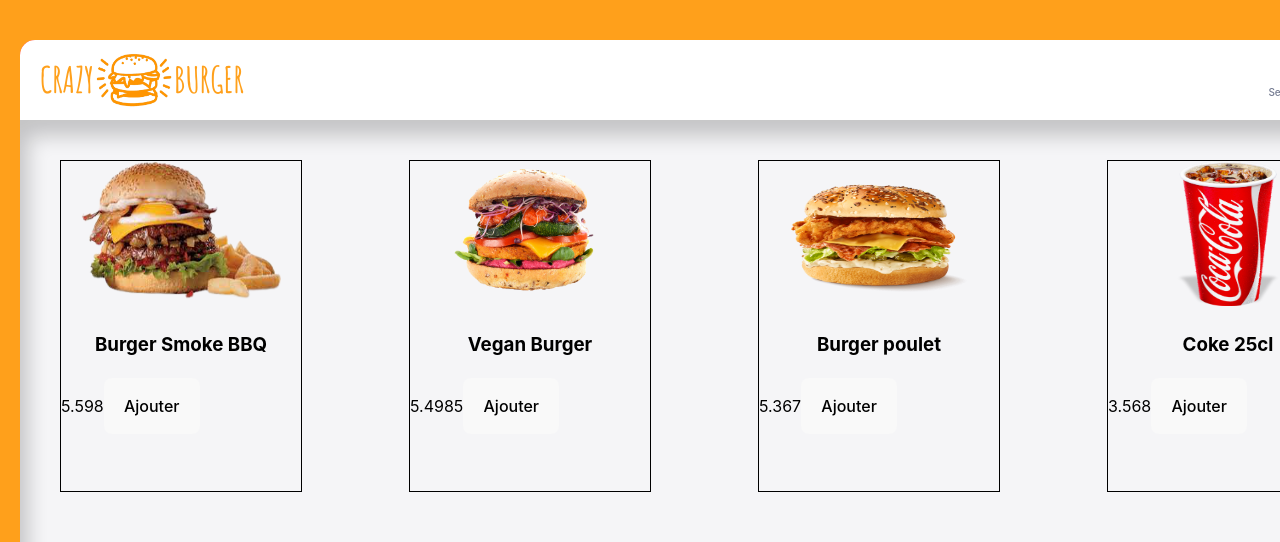
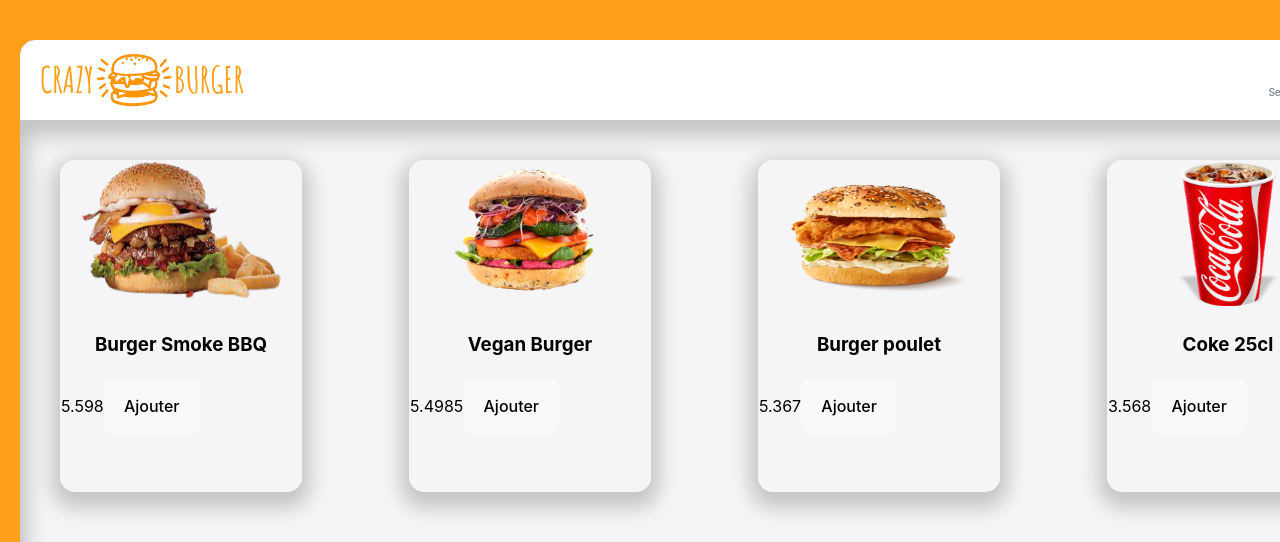
Before and after one commit to KimyPoly/crazy-burger, a React (Vite) app: page /order/1 in a window 1280 px wide. Shown: the top 542 px of the page. Built offline with nearby package versions, Linux system fonts and the light colour scheme.

Commit message:
💄 F05 : ORDER > Item > ajout style card

```diff
--- a/src/components/pages/order/Item.jsx
+++ b/src/components/pages/order/Item.jsx
@@ -1,4 +1,5 @@
 import styled from 'styled-components'
+import { theme } from "../../../theme"
 
 export default function Item({ id, imageSource, title, price, quantity, isAvailable, isAdvertised }) {
   return (
@@ -17,10 +18,12 @@
   )
 }
  const ItemStyled = styled.div`
-  border: 1px solid black;
+  border: 1px solid ${theme.colors.background_white};
   height: 330px;
   width: 240px;
   color: black;
+  border-radius: ${theme.borderRadius.extraRound};
+  box-shadow: 0px 8px 20px 8px rgba(0, 0, 0, 0.2);
     img {
       height: 145px;
       width: 200px;
```
